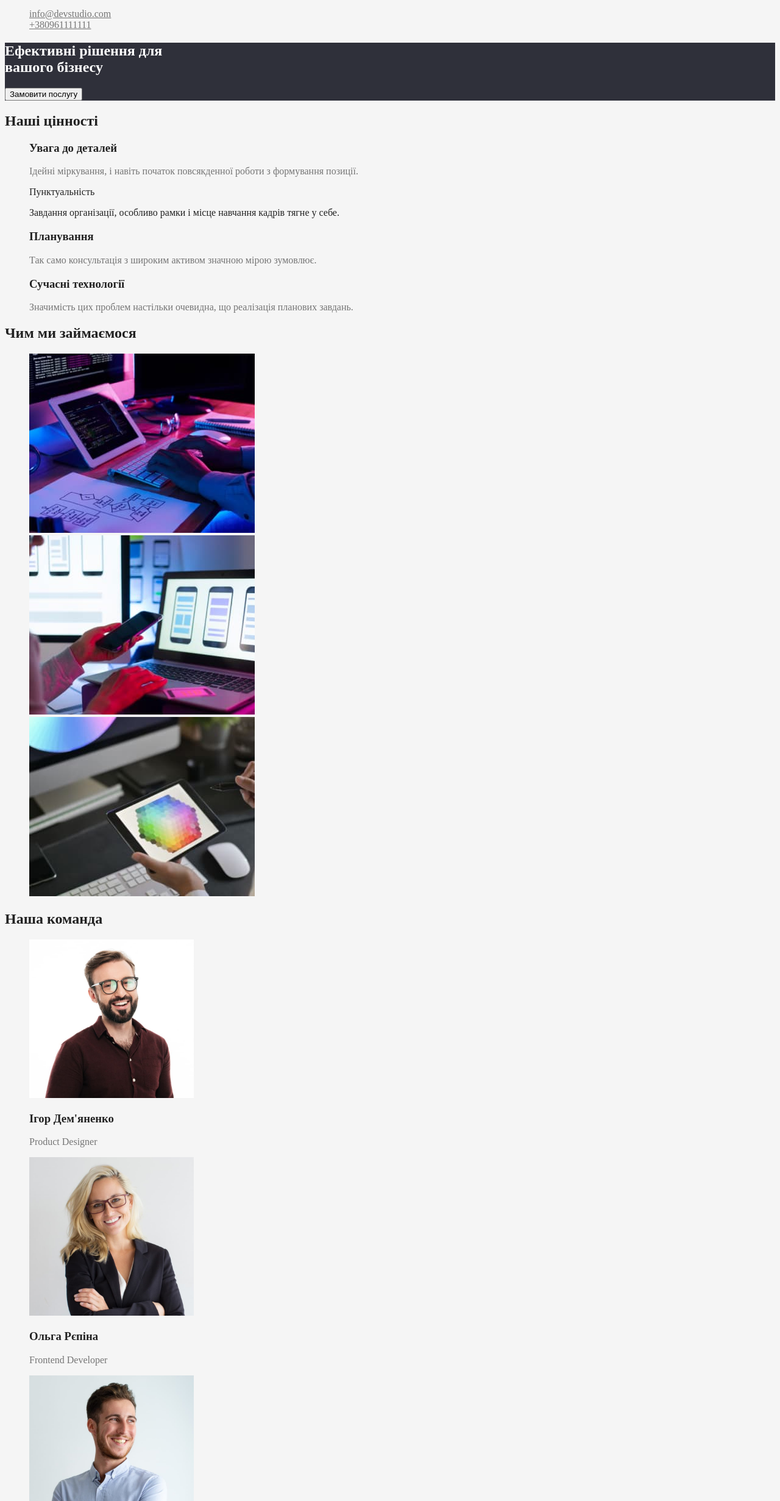
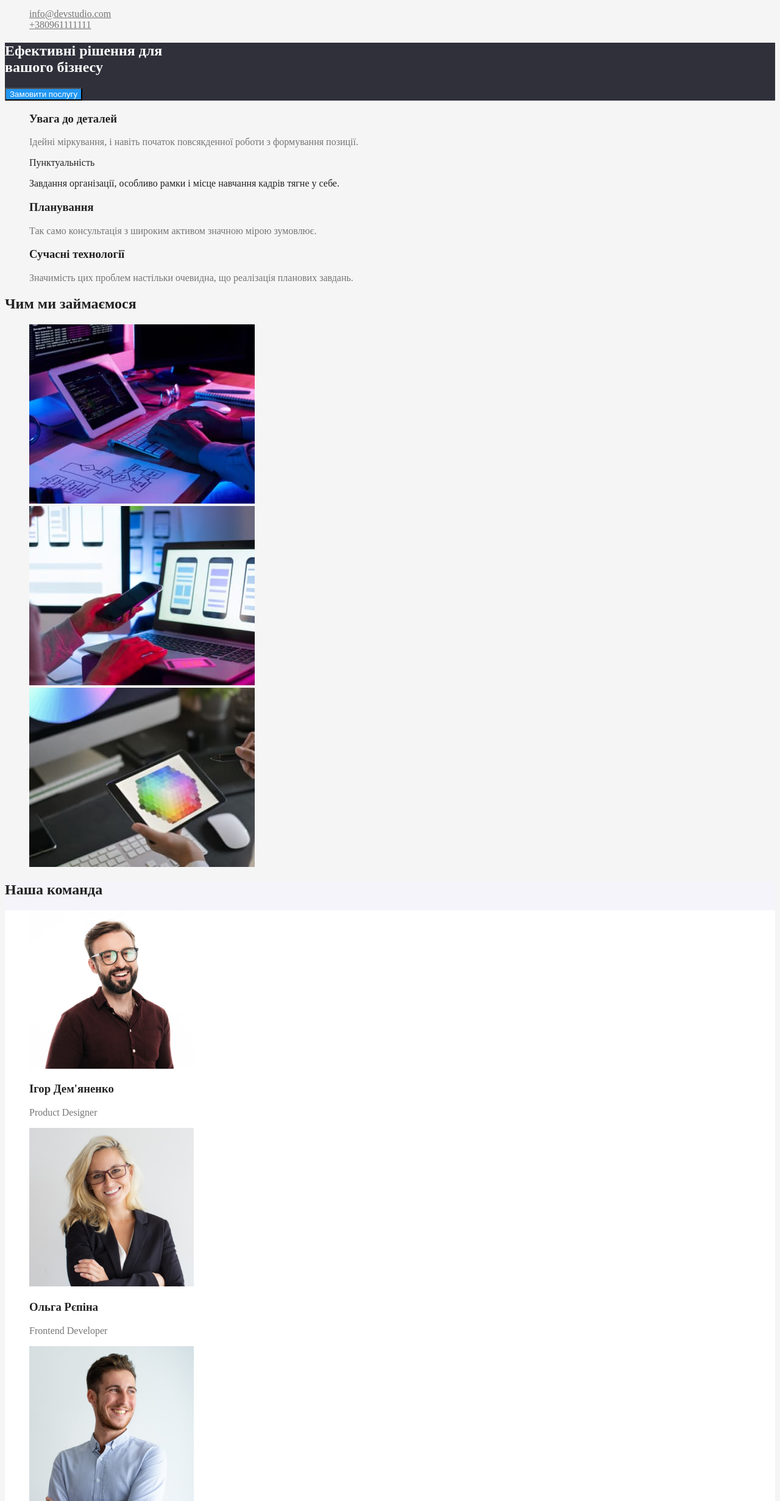
Before and after one commit to annamatviienko2/goit-markup-hw-02, a plain HTML site: page index.html in a window 1280 px wide. Shown: the part 98-2560 px from the top of the page at 61% size. Drawn offline with Linux system fonts and the light colour scheme.

Commit message:
перший макерт і кольори
перший макет і кольори без змінних

```diff
--- a/css/styles.css
+++ b/css/styles.css
@@ -49,11 +49,27 @@ list-style: none;
 }
 
 
-.hero- button {
+.hero-button {
     background-color: #2196F3;
     color: #ffffff
 }
 
+.hero-button:hover, .hero-button:focus {
+    background-color: #2196F3;
+        color: #ffffff
+}
+.visually-hidden {
+    position: absolute;
+    white-space: nowrap;
+    width: 1px;
+    height: 1px;
+    overflow: hidden;
+    border: 0;
+    padding: 0;
+    clip: rect(0 0 0 0);
+    clip-path: inset(50%);
+    margin: -1px;
+}
 
 .section-title {
     color:#212121
@@ -62,6 +78,12 @@ list-style: none;
     color: #212121
 }
 
+.team {
+   background-color: #F5F4FA;
+}
+.team-members {
+    background-color: #FFFFFF;
+}
 
 /* стилі футера */
 
@@ -71,4 +93,9 @@ footer {
 
 .address {color:#ffffff}
 
+.adress-list a:focus, .address-list a:hover{
+    color: #2196F3;
+}
+
+
 .email, .phone {color: rgba(255, 255, 255, 0.6) }
--- a/index.html
+++ b/index.html
@@ -35,7 +35,7 @@
         </section>
     <!--секція №2-->
     <section class = "section">
-        <h2 class="section-title"> Наші цінності </h2>
+        <h2 class="section-title visually-hidden"> Наші цінності </h2>
         <Ul>
             <Li>
                 <h3 class = "title-name"> Увага до деталей </h3>
@@ -67,9 +67,9 @@
     </section>
 
     <!--секція №4-->
-    <Section class="section">
+    <Section class="section team">
         <h2 class = "section-title"> Наша команда </h2>
-        <Ul>
+        <Ul class="team-members">
             <Li>
                 <img src="./images/ihor.jpg" alt="Ігор Дем'яненко" width="270">
                 <h3 class = "title-name"> Ігор Дем'яненко</h3>
@@ -98,7 +98,7 @@
     <a href=".index.html" class="logo">
         <span class="logo-web">Web</span><span class="logo-studiofooter">Studio</span> </a>
     <address>
-       <Ul>
+       <Ul class = "address-list">
         <li><a href="https://goo.gl/maps/CPtrU1FHBa2aNyZL9" target="_blank" rel="noopener noreferrer nofollow" class="address"> м. Київ, пр-т Лесі Українки, 26</a></li>
         <li> <a href="mailto:info@devstudio.com" class="email"> info@devstudio.com </a> </li>
         <li><a href="tel:+380961111111" class = "phone"> +380961111111</a> </li>
```
